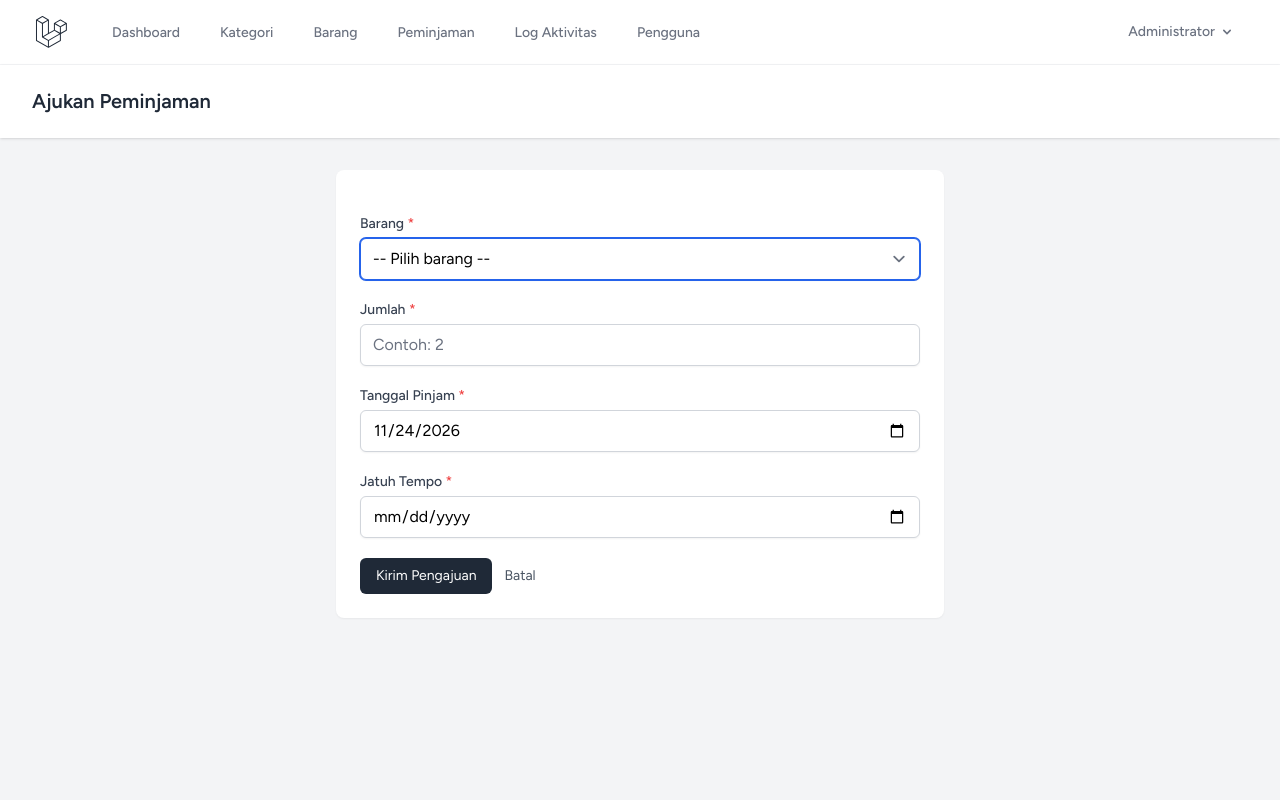
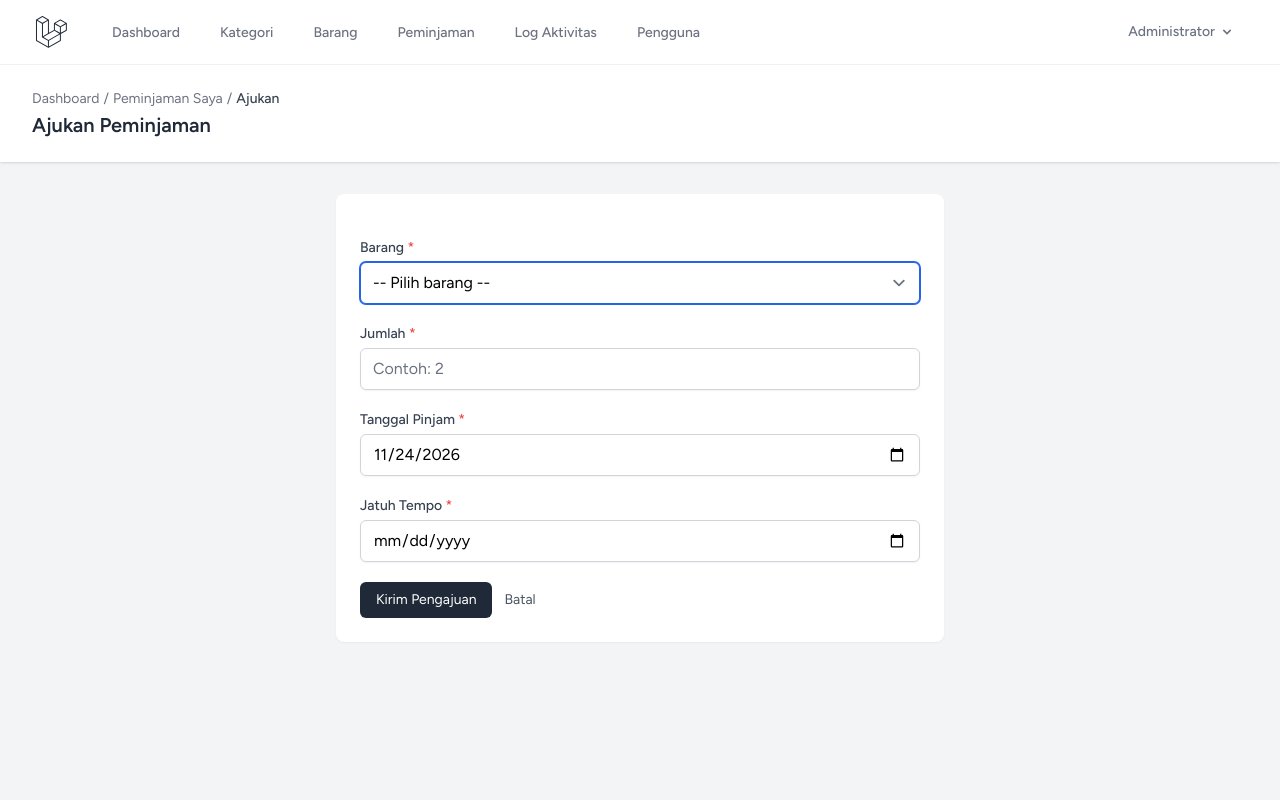
Before and after one commit to Asri1294/inventaris-sekolah, a Laravel app: page /my-loans/create in a window 1280 px wide. Run offline with Laravel 12, Linux system fonts and the light colour scheme; a user stored in the database is signed in; data comes from the database, SQL or seed files in the repository; style sheets or scripts are compiled from the project's sources.

Commit message:
Tambah breadcrumb di halaman Ajukan Peminjaman

```diff
--- a/resources/views/my-loans/create.blade.php
+++ b/resources/views/my-loans/create.blade.php
@@ -1,5 +1,6 @@
 <x-app-layout>
     <x-slot name="header">
+        <x-breadcrumb :items="['Peminjaman Saya' => route('my-loans.index'), 'Ajukan' => null]" />
         <h2 class="font-semibold text-xl text-gray-800 leading-tight">Ajukan Peminjaman</h2>
     </x-slot>
 
```
